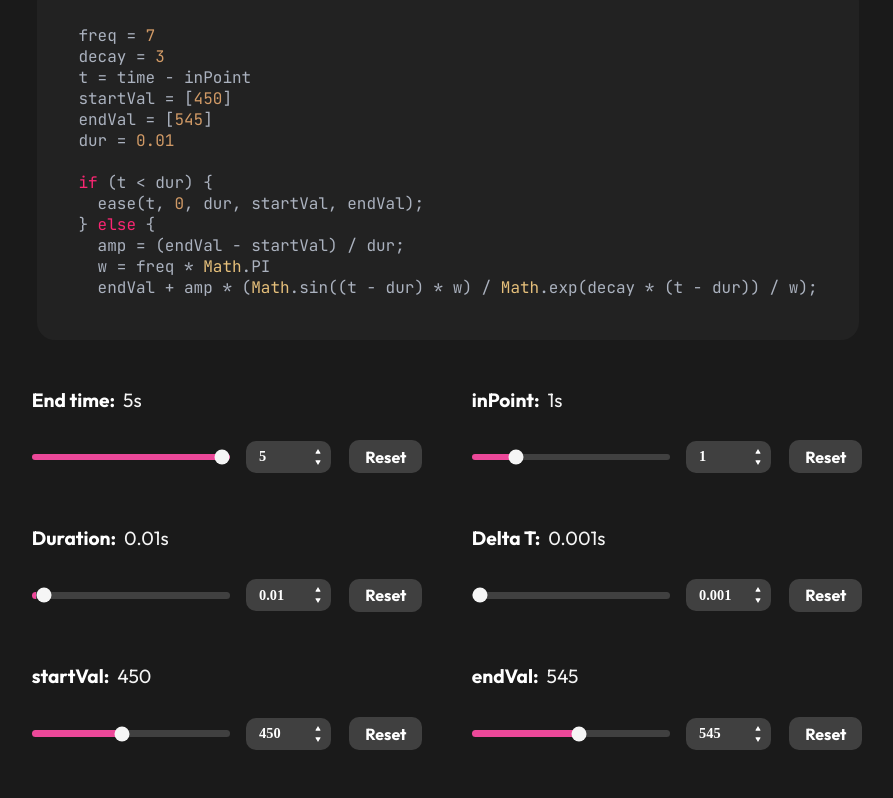
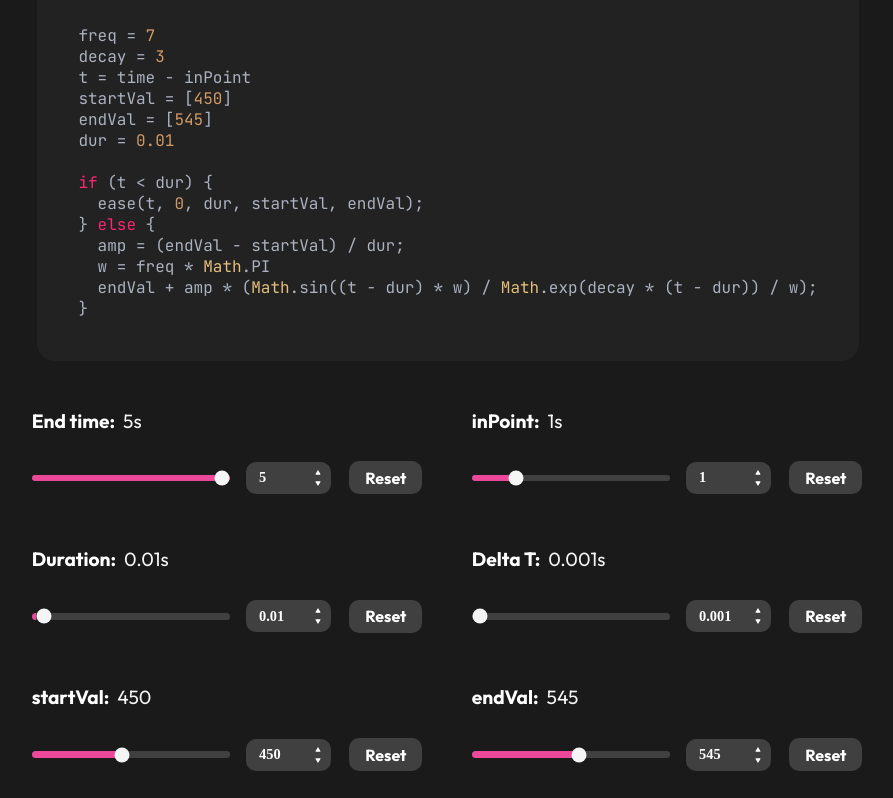
Before and after one commit to Phonedolly/next-next-overshoot-sim, a Next.js app: page / in a window 1280 px wide. Shown: the part 914-1712 px from the top of the page, without its empty margins (192-1085 px from the left). Built offline with nearby package versions, Linux system fonts and the light colour scheme.

Commit message:
fix typo

```diff
--- a/pages/index.js
+++ b/pages/index.js
@@ -305,7 +305,8 @@ if (t < dur) {
 } else {
   amp = (endVal - startVal) / dur;
   w = freq * Math.PI
-  endVal + amp * (Math.sin((t - dur) * w) / Math.exp(decay * (t - dur)) / w);`}
+  endVal + amp * (Math.sin((t - dur) * w) / Math.exp(decay * (t - dur)) / w);
+}`}
       </SyntaxHighlighter>
       <OptionsContainer>
         <OptionContainer>
```
